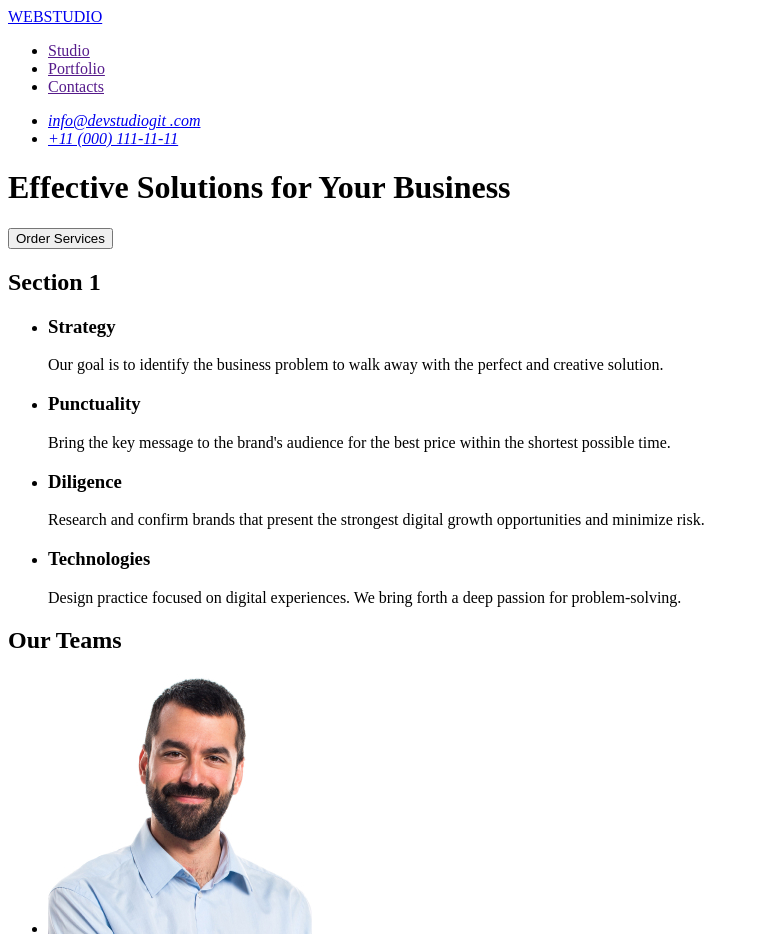
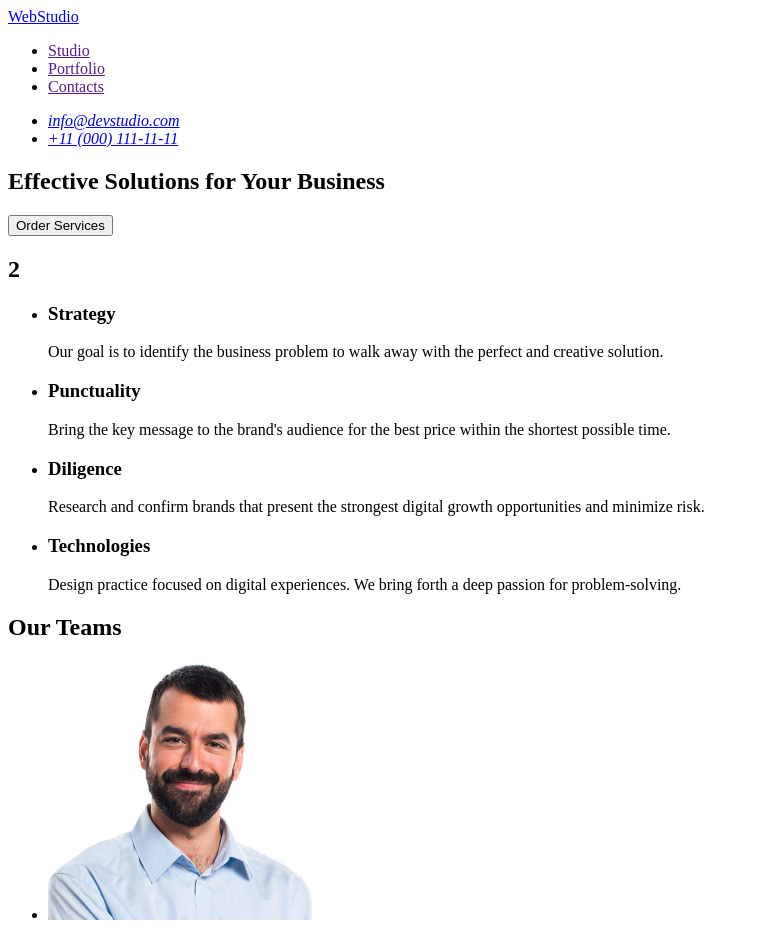
Before and after one commit to Sumeyye-Koc/goit-markup-hw-01, a plain HTML site: page index.html in a window 1280 px wide. Shown: the top 937 px of the page, without its empty margins (0-759 px from the left). Drawn offline with Linux system fonts and the light colour scheme.

Commit message:
goit-markup-hw-01

```diff
--- a/index.html
+++ b/index.html
@@ -9,7 +9,7 @@
         <header>
 
             <nav>
-            <a href="./index.html">WEBSTUDIO</a>
+                <a href="./index.html">WebStudio</a>
             <ul>
                 <li><a href="">Studio</a></li>
                 <li><a href="">Portfolio</a></li>
@@ -18,15 +18,18 @@
             </nav>
             <address>
             <ul>
-            <li><a href="mailto:info@devstudio.com">info@devstudiogit .com</a></li>
+                <li><a href="mailto:info@devstudio.com">info@devstudio.com</a></li>
                 <li><a href="tel:+110001111111">+11 (000) 111-11-11</a></li>
             </ul>
             </address>
         </header>
         <main>
+            <section>
                 <h1>Effective Solutions for Your Business</h1>
             <input type="button" value="Order Services">
-            <h2>Section 1</h2>
+            </section>
+            <section>
+                <h2>2</h2>
                         <ul>
                             <li>
                                 <h3>Strategy</h3>
@@ -53,6 +56,8 @@
                                     passion for problem-solving.</p>
                             </li>
                         </ul>
+            </section>
+            <section>
                 <h2>Our Teams</h2>
                         <ul>
                             <li>
@@ -76,9 +81,10 @@
                                 <p>UI Designer</p>
                             </li>
                         </ul>
+            </section>
         </main>
     <footer>
-            <a href="./index.html">WEBSTUDIO</a>
+            <a href="./index.html">WebStudio</a>
             <P>Increase the flow of customers and sales
             for your business with digital marketing
             & growth solutions.</P>
```
Lines whose indentation alone changed are shown as unchanged.
